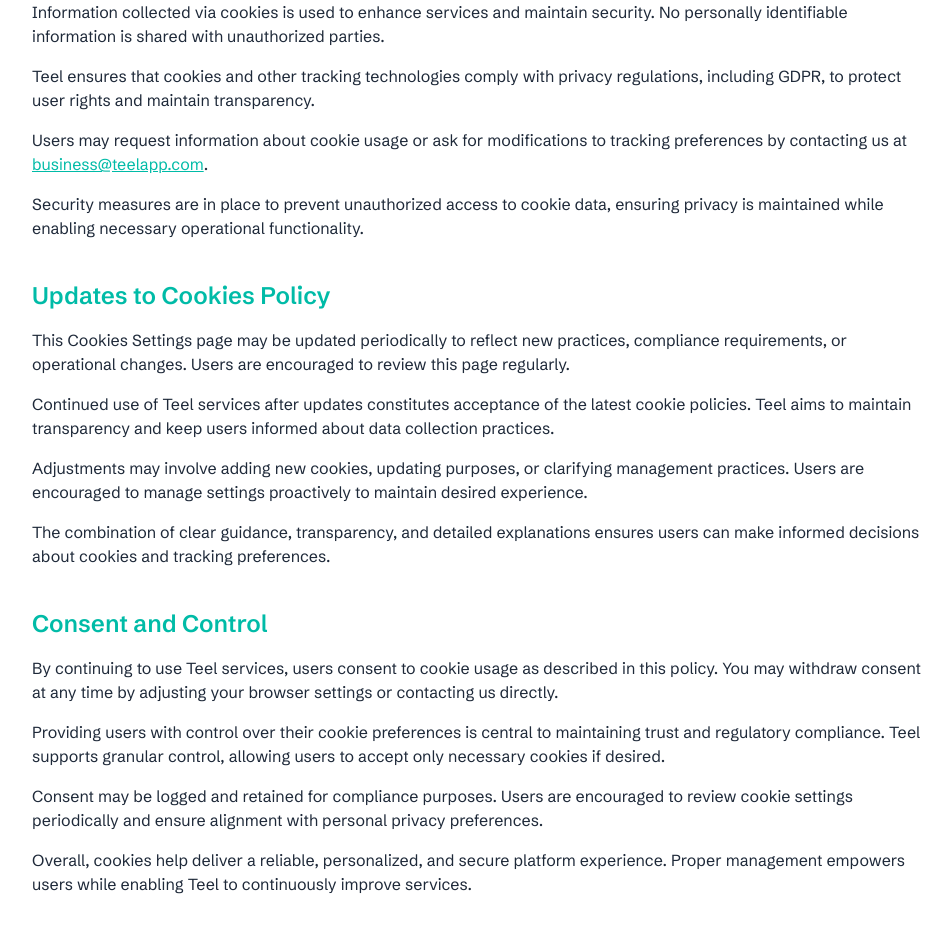
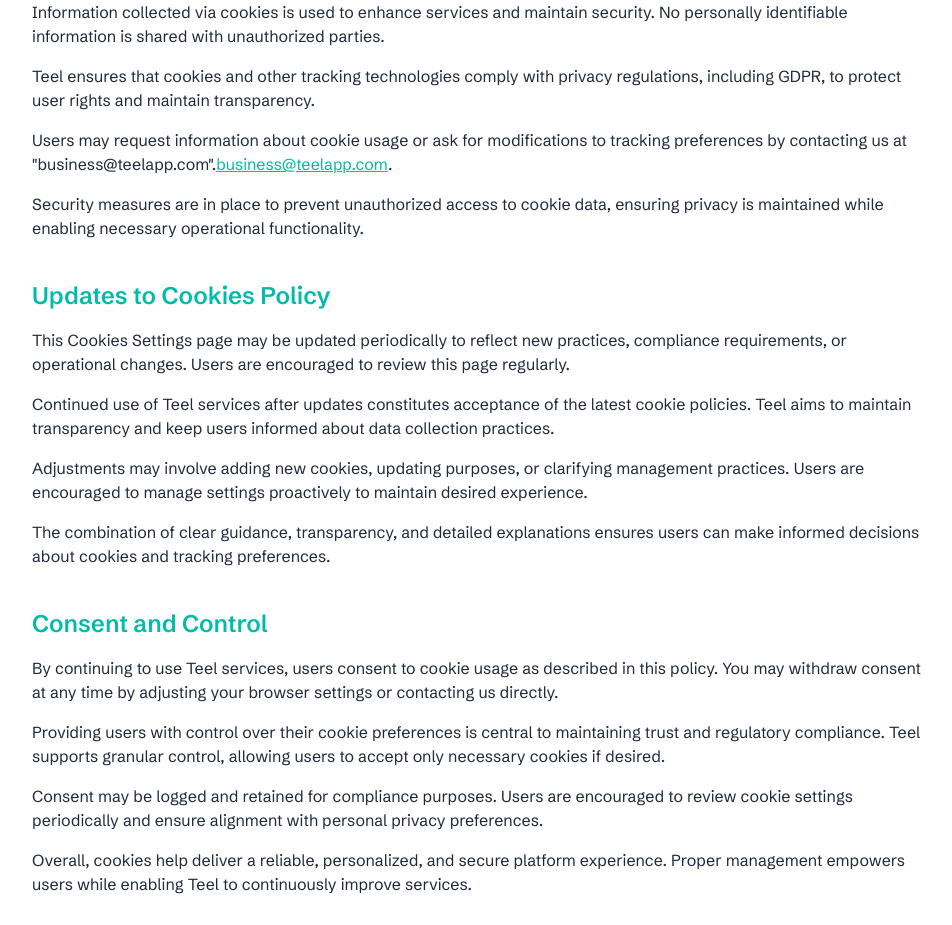
Before and after one commit to teel-organisation/teel-landing-page, a Next.js app: page /cookies-settings in a window 1280 px wide. Shown: the part 1100-2025 px from the top of the page, without its empty margins (160-1112 px from the left). Built offline with nearby package versions, Linux system fonts and the light colour scheme.

Commit message:
deployment error fix

```diff
--- a/src/app/cookies-settings/page.tsx
+++ b/src/app/cookies-settings/page.tsx
@@ -56,7 +56,7 @@
             Teel ensures that cookies and other tracking technologies comply with privacy regulations, including GDPR, to protect user rights and maintain transparency.
           </p>
           <p className="mb-4">
-            Users may request information about cookie usage or ask for modifications to tracking preferences by contacting us at{" "}
+            Users may request information about cookie usage or ask for modifications to tracking preferences by contacting us at &quot;business@teelapp.com&quot;.
             <a href="mailto:business@teelapp.com" className="text-teal-500 underline">business@teelapp.com</a>.
           </p>
           <p className="mb-4">
```
